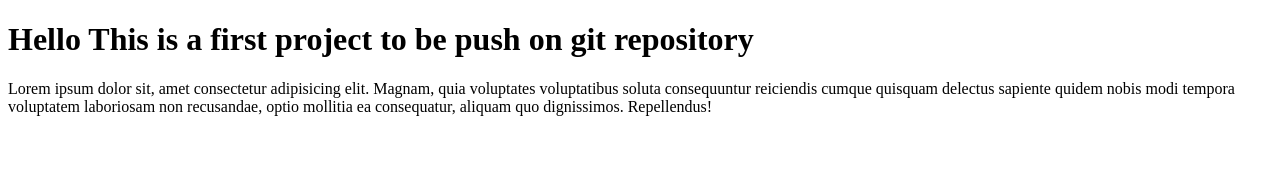
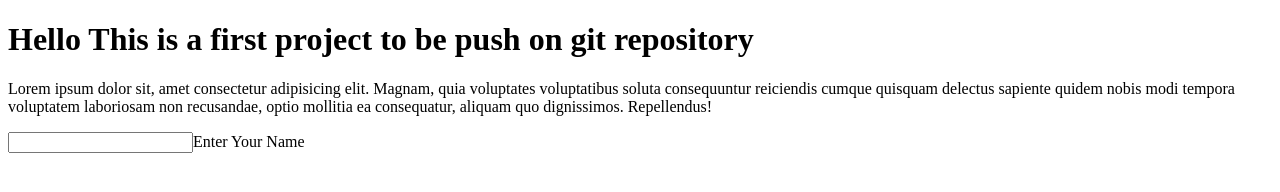
Before and after one commit to Mangalesh9/Mangalesh9, a plain HTML site: page index.html in a window 1280 px wide. Drawn offline with Linux system fonts and the light colour scheme.

Commit message:
input text added

```diff
--- a/index.html
+++ b/index.html
@@ -8,5 +8,6 @@
 <body>
     <h1>Hello This is a first project to be push on git repository</h1>
     <p>Lorem ipsum dolor sit, amet consectetur adipisicing elit. Magnam, quia voluptates voluptatibus soluta consequuntur reiciendis cumque quisquam delectus sapiente quidem nobis modi tempora voluptatem laboriosam non recusandae, optio mollitia ea consequatur, aliquam quo dignissimos. Repellendus!</p>
+    <input type="text" name="" id="">Enter Your Name
 </body>
 </html>
```
